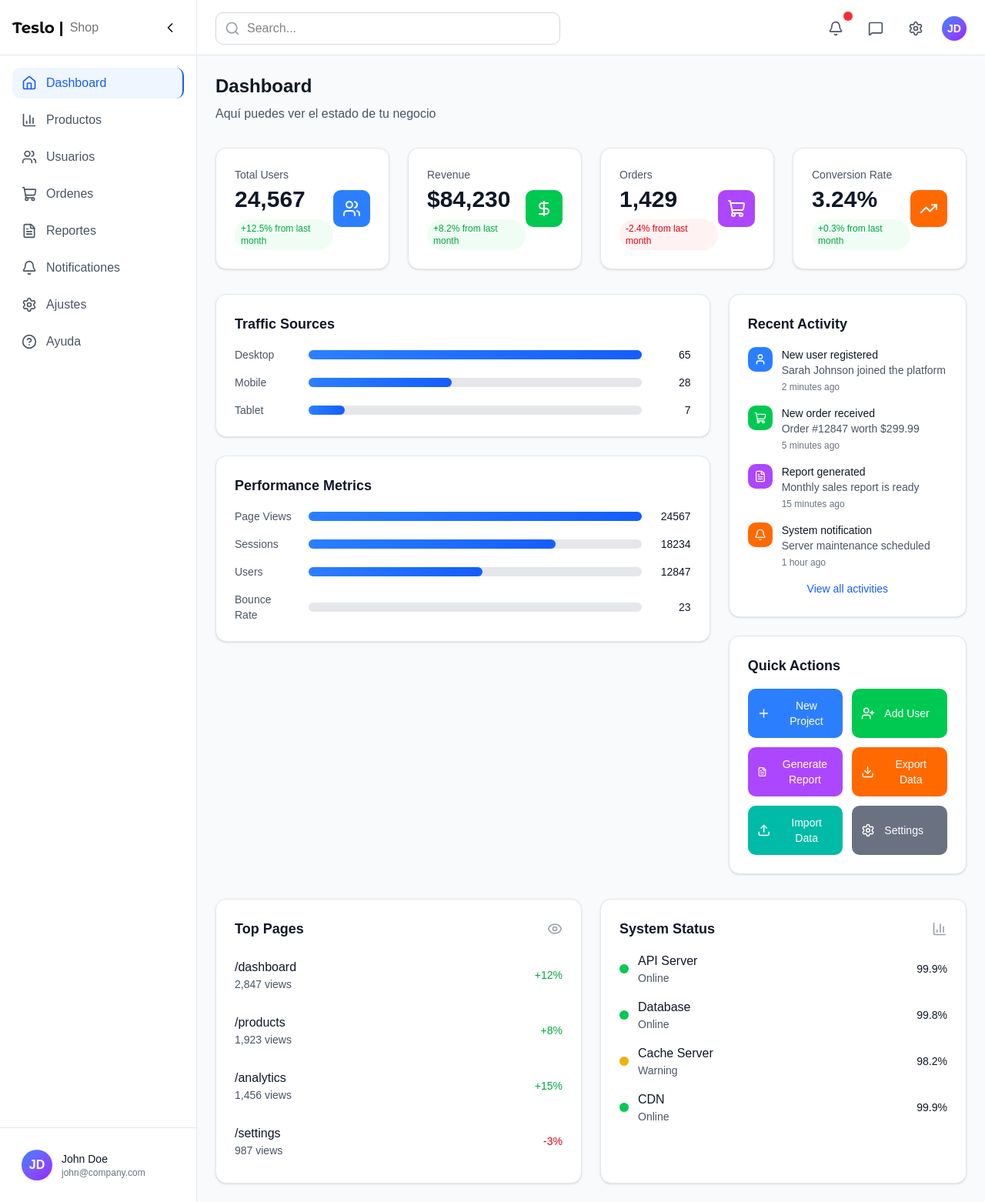
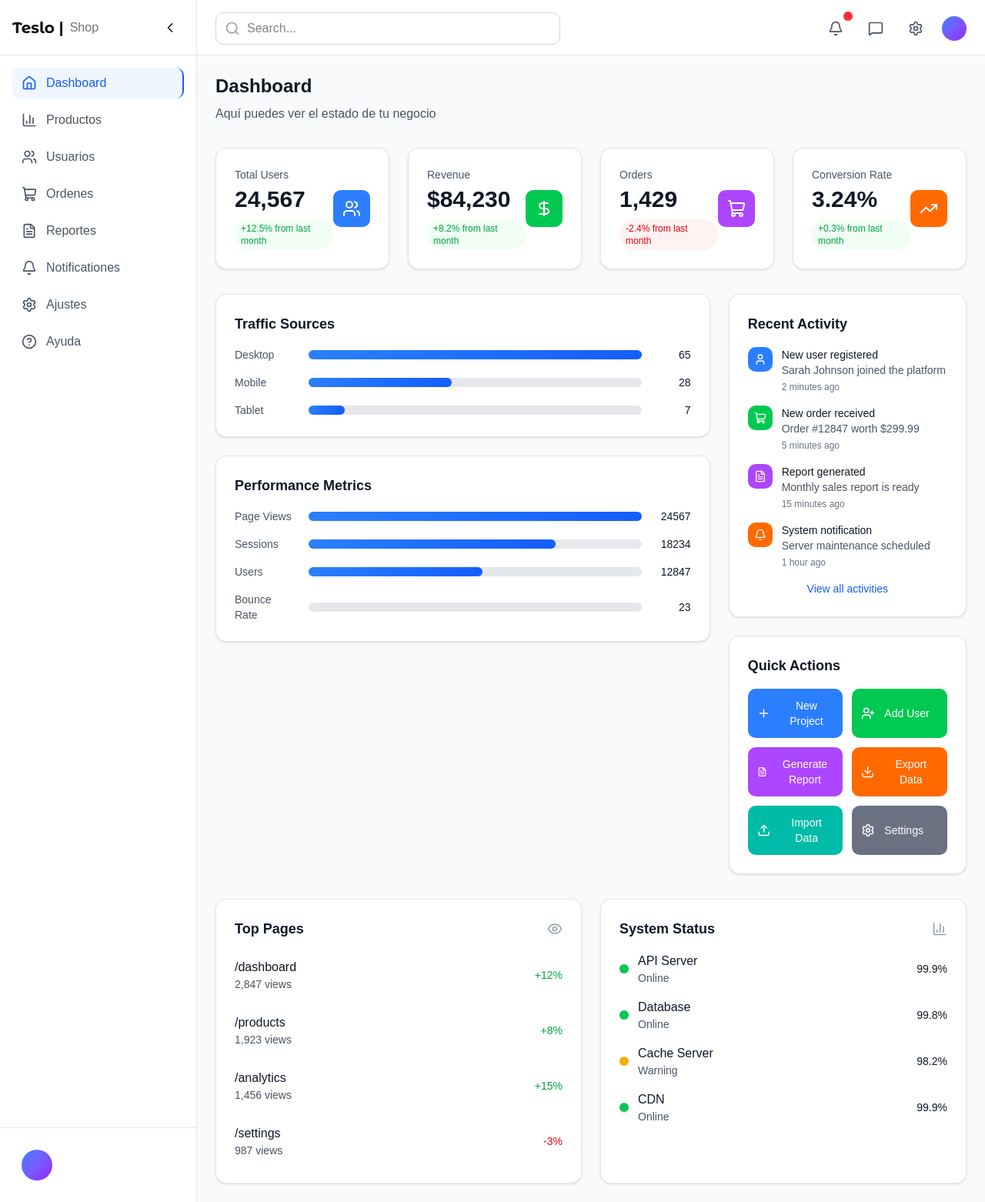
Before and after one commit to joellarramendia/teslo-shop, a React (Vite) app: page /admin in a window 1280 px wide. Shown: the whole page at 77% size. Built offline with nearby package versions, Linux system fonts and the light colour scheme; no server answers.

Commit message:
feat: integrate user information in AdminHeader and AdminSidebar

```diff
--- a/src/admin/components/AdminHeader.tsx
+++ b/src/admin/components/AdminHeader.tsx
@@ -1,7 +1,9 @@
 import React from 'react';
 import { Search, Bell, MessageSquare, Settings } from 'lucide-react';
+import { useAuthStore } from '@/auth/store/auth.store';
 
 export const AdminHeader: React.FC = () => {
+  const {user} = useAuthStore()
   return (
     <header className="bg-white border-b border-gray-200 px-6 py-4 h-18">
       <div className="flex items-center justify-between">
@@ -33,7 +35,7 @@ export const AdminHeader: React.FC = () => {
           </button>
 
           <div className="w-8 h-8 bg-linear-to-br from-blue-500 to-purple-600 rounded-full flex items-center justify-center text-white font-semibold text-sm cursor-pointer hover:shadow-lg transition-shadow">
-            JD
+            {user?.fullName.substring(0,2)}
           </div>
         </div>
       </div>
--- a/src/admin/components/AdminSidebar.tsx
+++ b/src/admin/components/AdminSidebar.tsx
@@ -13,6 +13,7 @@ import {
 } from 'lucide-react';
 import { CustomLogo } from '@/components/custom/CustomLogo';
 import { Link, useLocation } from 'react-router';
+import { useAuthStore } from '@/auth/store/auth.store';
 
 interface SidebarProps {
   isCollapsed: boolean;
@@ -22,6 +23,8 @@ interface SidebarProps {
 export const AdminSidebar: React.FC<SidebarProps> = ({ isCollapsed, onToggle }) => {
 
   const { pathname } = useLocation()
+
+  const {user} = useAuthStore()
 
   const menuItems = [
     { icon: Home, label: 'Dashboard', to: '/admin' },
@@ -87,11 +90,11 @@ export const AdminSidebar: React.FC<SidebarProps> = ({ isCollapsed, onToggle })
         <div className="p-4 border-t border-gray-200">
           <div className="flex items-center space-x-3 p-3 rounded-lg hover:bg-gray-50 transition-colors cursor-pointer">
             <div className="w-10 h-10 bg-linear-to-br from-blue-500 to-purple-600 rounded-full flex items-center justify-center text-white font-semibold">
-              JD
+              {user?.fullName.substring(0,2)}
             </div>
             <div className="flex-1 min-w-0">
-              <p className="text-sm font-medium text-gray-900 truncate">John Doe</p>
-              <p className="text-xs text-gray-500 truncate">john@company.com</p>
+              <p className="text-sm font-medium text-gray-900 truncate">{user?.fullName}</p>
+              <p className="text-xs text-gray-500 truncate">{user?.email}</p>
             </div>
           </div>
         </div>
```
